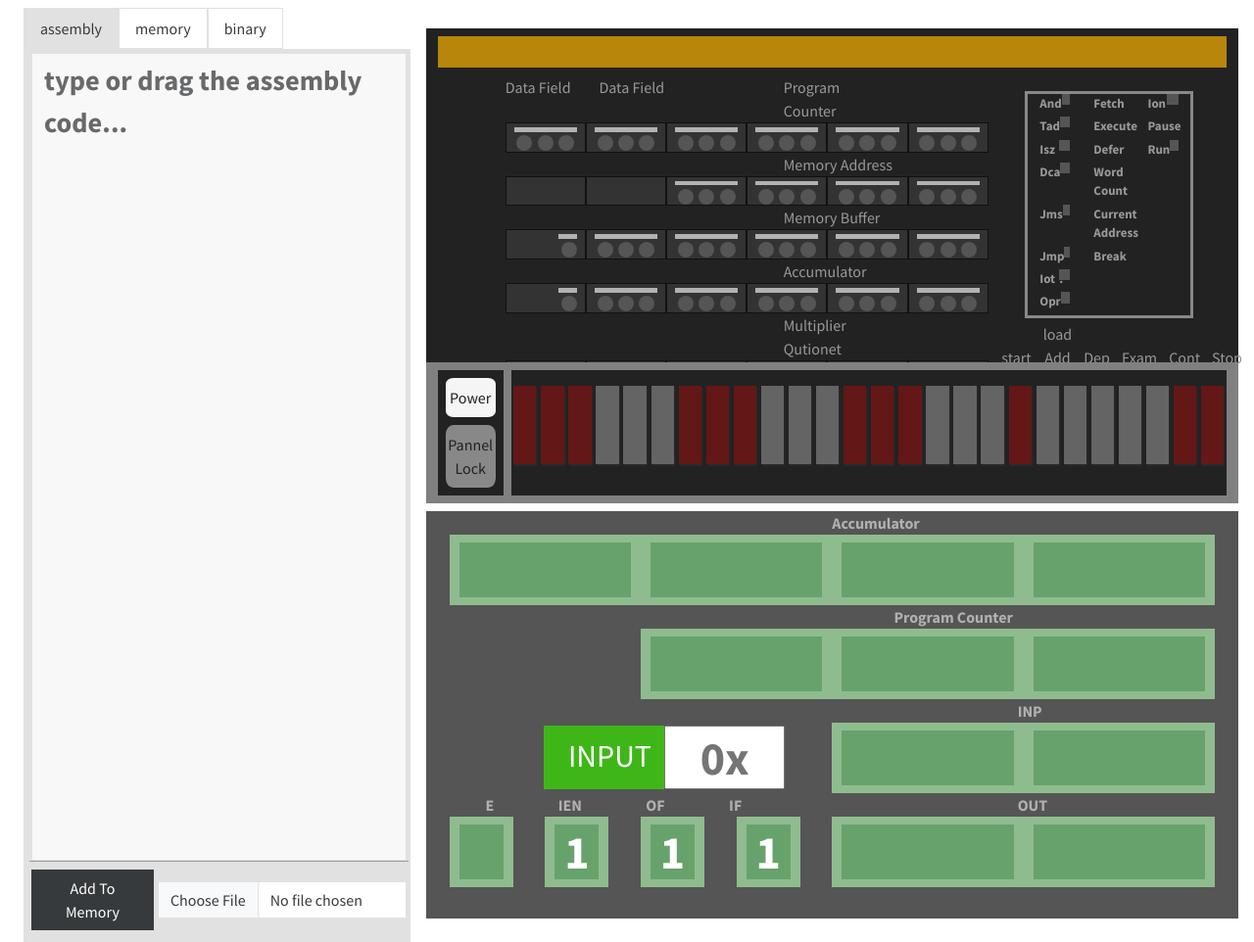
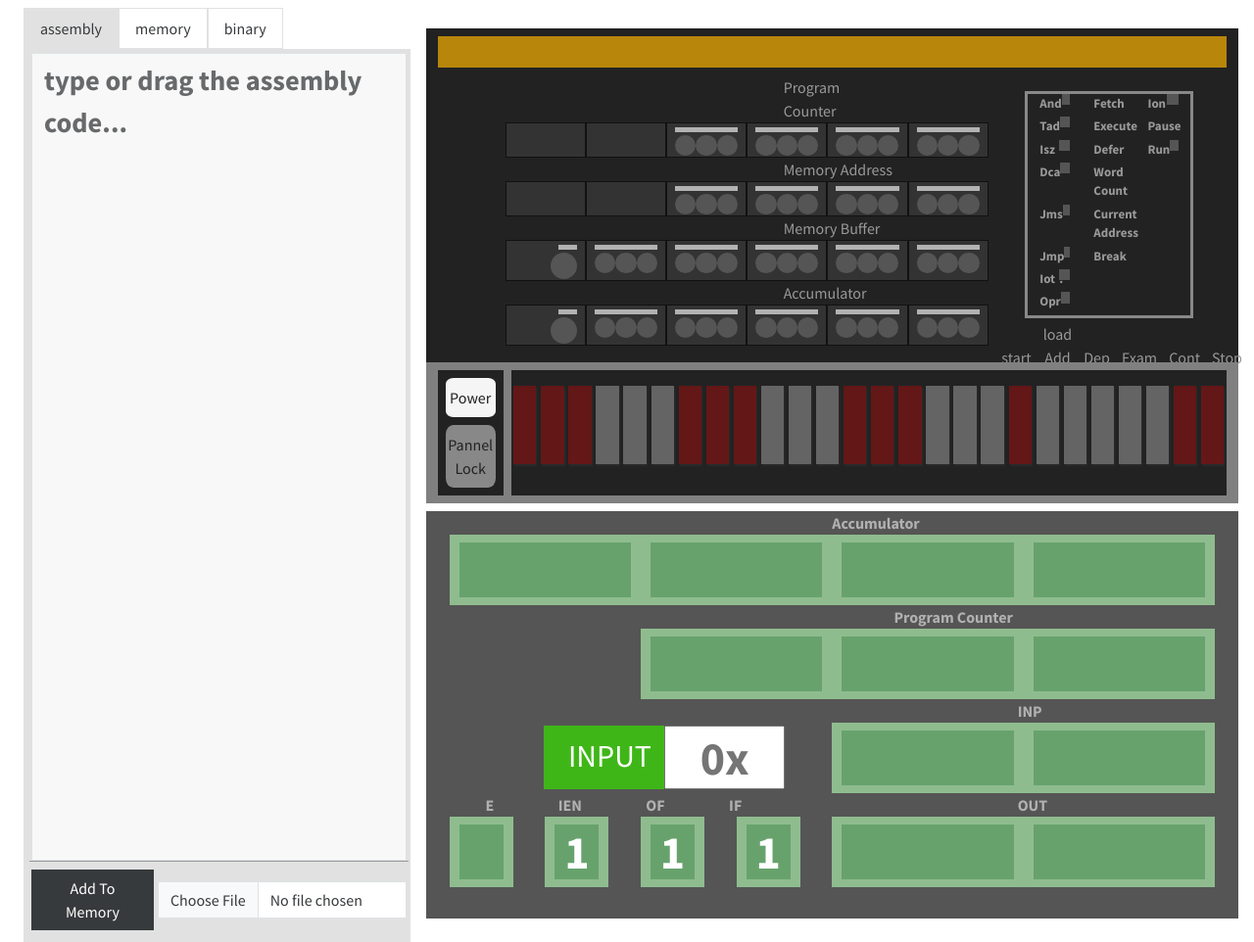
Before and after one commit to MMDs-team/PDP8-Simulator-application, an Electron app: page index.html in a window 1280 px wide. Shown: the top 962 px of the page at 98% size. Drawn offline with Linux system fonts and the light colour scheme; no server answers.

Commit message:
PDP lights changed

```diff
--- a/index.html
+++ b/index.html
@@ -88,8 +88,8 @@
                     <!-- program Conter and data field and inst field -->
                     <div class="row">
                       <span class="col-5 row">
-                        <span class="col-6">Data Field</span>
-                        <span class="col-6">Data Field</span>
+                        <span class="col-6"></span>
+                        <span class="col-6"></span>
                       </span>
 
                       <span class="col-7 row">
@@ -130,17 +130,9 @@
                       </div>
                       <!-- 5 -->
                       <div class="col-2 light--part-wrap">
-                        <div class="top-light-line"></div>
-                        <div class="light-part">
-                          <span></span><span></span><span></span>
-                        </div>
                       </div>
                       <!-- 6 -->
                       <div class="col-2 light--part-wrap">
-                        <div class="top-light-line"></div>
-                        <div class="light-part">
-                          <span></span><span></span><span></span>
-                        </div>
                       </div>
 
 
@@ -306,62 +298,7 @@
 
                     </div>
                     <!-- Multiplier Qutionet and step counter -->
-                    <div class="row">
-                      <span class="col-5 row"></span>
-                      <span class="col-7 row">
-                        <span class="col-4"></span>
-                        <span class="col-6">
-                          Multiplier Qutionet
-                        </span>
-                      </span>
-                    </div>
-                    <div class="line-of-light">
-                      <!-- 1 -->
-                      <div class="col-2 light--part-wrap">
-                        <div class="top-light-line"></div>
-                        <div class="light-part mult-lights">
-                          <span></span><span></span><span></span>
-                        </div>
-                      </div>
-                      <!-- 2 -->
-                      <div class="col-2 light--part-wrap">
-                        <div class="top-light-line"></div>
-                        <div class="light-part mult-lights">
-                          <span></span><span></span><span></span>
-                        </div>
-                      </div>
-                      <!-- 3 -->
-                      <div class="col-2 light--part-wrap">
-                        <div class="top-light-line"></div>
-                        <div class="light-part mult-lights">
-                          <span></span><span></span><span></span>
-                        </div>
-                      </div>
-                      <!-- 4 -->
-                      <div class="col-2 light--part-wrap">
-                        <div class="top-light-line"></div>
-                        <div class="light-part mult-lights">
-                          <span></span><span></span><span></span>
-                        </div>
-                      </div>
-                      <!-- 5 -->
-                      <div class="col-2 light--part-wrap step-count">
-                        <div class="top-light-line"></div>
-                        <div class="light-part mult-lights">
-                          <span></span><span></span>
-                        </div>
-                      </div>
-                      <!-- 6 -->
-                      <div class="col-2 light--part-wrap">
-                        <div class="top-light-line"></div>
-                        <div class="light-part mult-lights">
-                          <span></span><span></span><span></span>
-                        </div>
-                      </div>
 
-
-
-                    </div>
 
                   </div>
                   <div class="col-3"> <!--right part of middle-->
--- a/styles.css
+++ b/styles.css
@@ -287,7 +287,7 @@
 .light-part span{
     border-radius: 50%;
     background-color: #555;
-    width: 1rem;
+    width: 1.7rem;
     display: inline-block;
     aspect-ratio: 1;
 }
```
